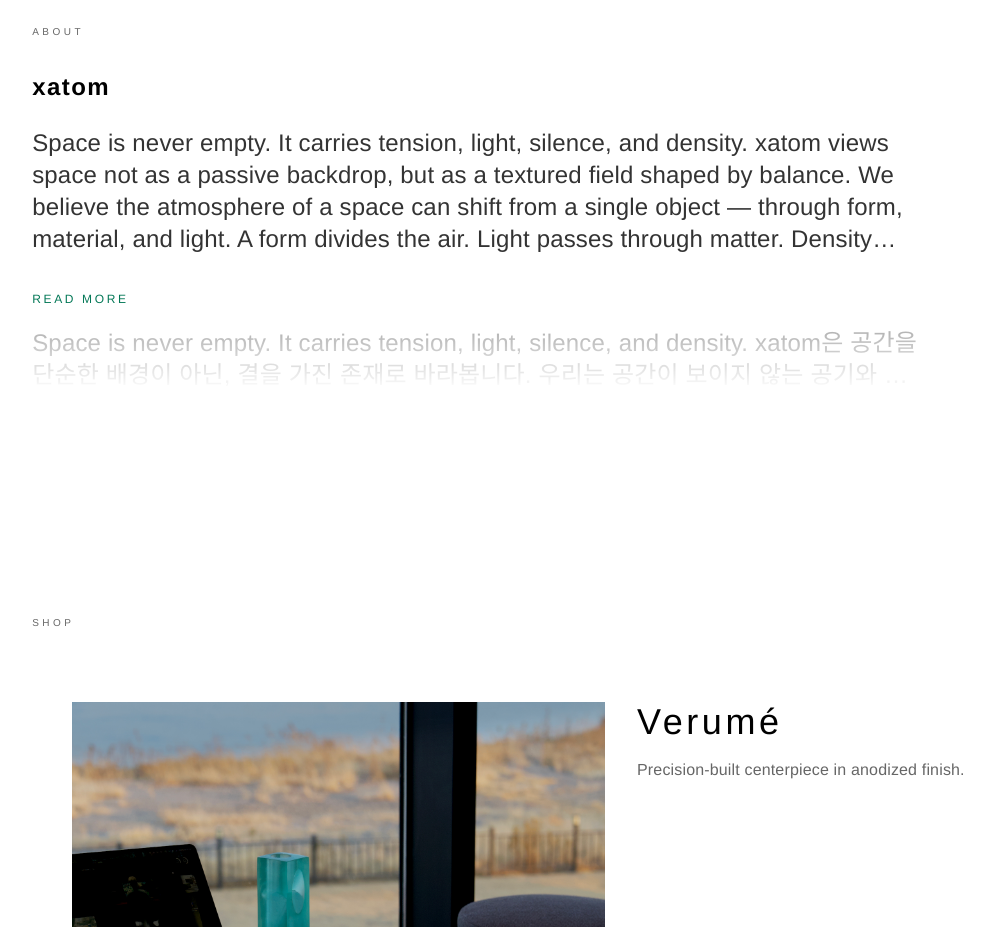
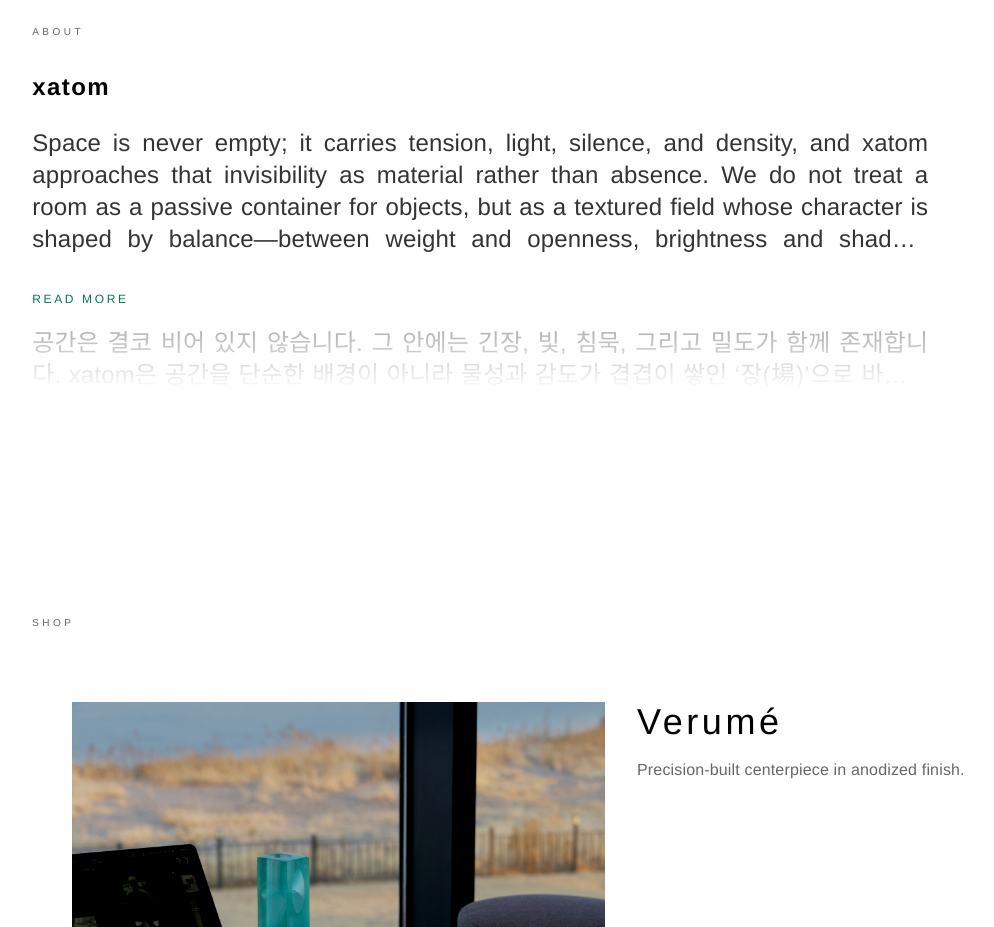
Before and after one commit to xatom-space/xatom, a Next.js app: page /home in a window 1280 px wide. Shown: the part 1160-2087 px from the top of the page, without its empty margins (19-1013 px from the left). Built offline with nearby package versions, Linux system fonts and the light colour scheme.

Commit message:
update about section

```diff
--- a/app/home/page.jsx
+++ b/app/home/page.jsx
@@ -164,22 +164,10 @@ export default function HomePage() {
     }
   }
 
-  const aboutEn = `Space is never empty. It carries tension, light, silence, and density. xatom views space not as a passive backdrop, but as a textured field shaped by balance. We believe the atmosphere of a space can shift from a single object — through form, material, and light. A form divides the air. Light passes through matter. Density emerges. Our objects are not decoration. They are structures that recalibrate atmosphere. They hold plants, contain light, attach to walls, or rest quietly on surfaces — always entering into dialogue with the surrounding space. It is within that relationship that spatial character is formed. We do not imitate nature. We interpret its texture. Like ripples on water, subtle but undeniable, we work with material and luminosity to create measured shifts in perception. Cool surfaces meet warmth. Geometry meets growth. Structure meets sensibility. An object placed with intention can alter balance. It can redefine how a space is felt. That is where density begins. That is xatom.`;
+  // ✅ 텍스트를 더 길게(한 문단) + 영문/한글 사이 한 줄 띄움
+  const aboutEn = `Space is never empty; it carries tension, light, silence, and density, and xatom approaches that invisibility as material rather than absence. We do not treat a room as a passive container for objects, but as a textured field whose character is shaped by balance—between weight and openness, brightness and shadow, proximity and distance. A single form can divide the air, redirect attention, and shift the way light settles on surfaces; when light passes through matter, a new sense of density emerges, subtle but unmistakable. xatom objects are not ornaments and not afterthoughts. They are structures that recalibrate atmosphere: they hold plants, contain light, attach to walls, or rest quietly on surfaces, always entering into dialogue with what surrounds them. That dialogue is where spatial character is formed. We do not imitate nature; we interpret its texture, translating growth, tension, and rhythm into measured geometry. Like ripples on water—fine, controlled, and undeniable—our work uses material, finish, and luminosity to create precise shifts in perception. Cool surfaces meet warmth, geometry meets growth, structure meets sensibility, and the space responds in kind. When an object is placed with intention, balance changes; the room feels newly aligned, as if the air has been tuned. That is where density begins, and that is xatom.`;
 
-  const aboutKo = `Space is never empty.
-It carries tension, light, silence, and density.
-xatom은 공간을 단순한 배경이 아닌, 결을 가진 존재로 바라봅니다. 우리는 공간이 보이지 않는 공기와 빛, 물성의 균형 위에서 완성된다고 믿습니다. 그리고 그 균형은 하나의 오브제로부터 시작될 수 있습니다.
-하나의 형태는 공기를 가르고,
-빛은 물성을 통과하며,
-공간은 새로운 밀도를 갖습니다.
-xatom의 오브제는 장식이 아닙니다. 기능을 넘어, 공간의 분위기를 조율하는 구조체입니다. 식물을 담고, 빛을 머금고, 벽에 고정되거나 테이블 위에 놓이며, 그것은 주변의 공기와 관계를 맺습니다. 우리는 그 관계가 공간의 인상을 결정한다고 생각합니다.
-우리는 자연을 모방하지 않습니다. 대신 자연의 결을 이해하고, 그것을 형태로 번역합니다. 물의 파동처럼 미세하지만 분명한 변화를 만들기 위해, 물성과 빛의 흐름을 다룹니다.
-공간은 비어 있지 않습니다.
-오브제는 그 밀도를 드러내는 매개입니다.
-xatom은 공간의 감도를 높이는 물성을 탐구합니다. 구조적인 형태 위에 감각을 얹고, 차가운 재료 속에 온도를 남깁니다. 우리는 과장하지 않고, 설명하지 않으며, 존재로 말합니다.
-하나의 오브제가 놓이는 순간,
-공간의 균형은 다시 정의됩니다.
-That is where density begins.`;
+  const aboutKo = `공간은 결코 비어 있지 않습니다. 그 안에는 긴장, 빛, 침묵, 그리고 밀도가 함께 존재합니다. xatom은 공간을 단순한 배경이 아니라 물성과 감도가 겹겹이 쌓인 ‘장(場)’으로 바라봅니다. 우리는 공간의 분위기가 보이지 않는 공기와 빛, 재료의 균형으로 만들어진다고 믿으며, 그 균형은 때로 하나의 오브제로부터 시작될 수 있다고 생각합니다. 하나의 형태는 공기를 가르고 시선을 정렬하며, 빛은 물성을 통과하거나 머금는 방식으로 표면 위에 새로운 질서를 남깁니다. 그 순간 공간은 이전과 다른 밀도를 갖게 됩니다. xatom의 오브제는 장식이 아닙니다. 기능을 넘어, 공간의 분위기를 조율하는 구조체입니다. 식물을 담고, 빛을 품고, 벽에 고정되거나 테이블 위에 놓이며, 오브제는 언제나 주변의 공기와 관계를 맺습니다. 우리는 그 관계가 공간의 인상을 결정한다고 믿습니다. 우리는 자연을 모방하지 않습니다. 대신 자연이 가진 결—성장과 긴장, 흐름과 리듬—을 이해하고, 그것을 형태로 번역합니다. 물의 파동처럼 미세하지만 분명한 변화를 만들기 위해, 재료의 온도와 표면의 마감, 빛의 방향과 투과를 정교하게 다룹니다. 차가운 재료 속에 온도를 남기고, 구조적인 형태 위에 감각을 얹으며, 과장하지 않고 설명하지 않고 존재로 말합니다. 하나의 오브제가 놓이는 순간 공간의 균형은 다시 정의되고, 그때 비로소 밀도는 드러납니다. That is where density begins.`;
 
   return (
     <main className="bg-white text-black">
@@ -218,7 +206,10 @@ That is where density begins.`;
           <h2 className="text-xl font-semibold tracking-[0.06em] text-black md:text-2xl">xatom</h2>
 
           {/* 본문 */}
-          <div className="mt-6 text-lg font-extralight leading-relaxed text-black/80 md:text-2xl">
+          <div
+            className="mt-6 text-lg font-extralight leading-relaxed text-black/80 md:text-2xl text-justify"
+            style={{ textAlign: 'justify', textJustify: 'inter-word' }}
+          >
             {/* English */}
             <p
               className={aboutExpanded ? '' : 'overflow-hidden'}
@@ -257,6 +248,8 @@ That is where density begins.`;
                     WebkitLineClamp: 2, // ✅ 2줄만 살짝
                     WebkitMaskImage: 'linear-gradient(to bottom, rgba(0,0,0,0.9), rgba(0,0,0,0))',
                     maskImage: 'linear-gradient(to bottom, rgba(0,0,0,0.9), rgba(0,0,0,0))',
+                    textAlign: 'justify',
+                    textJustify: 'inter-word',
                   }}
                 >
                   {aboutKo}
```
